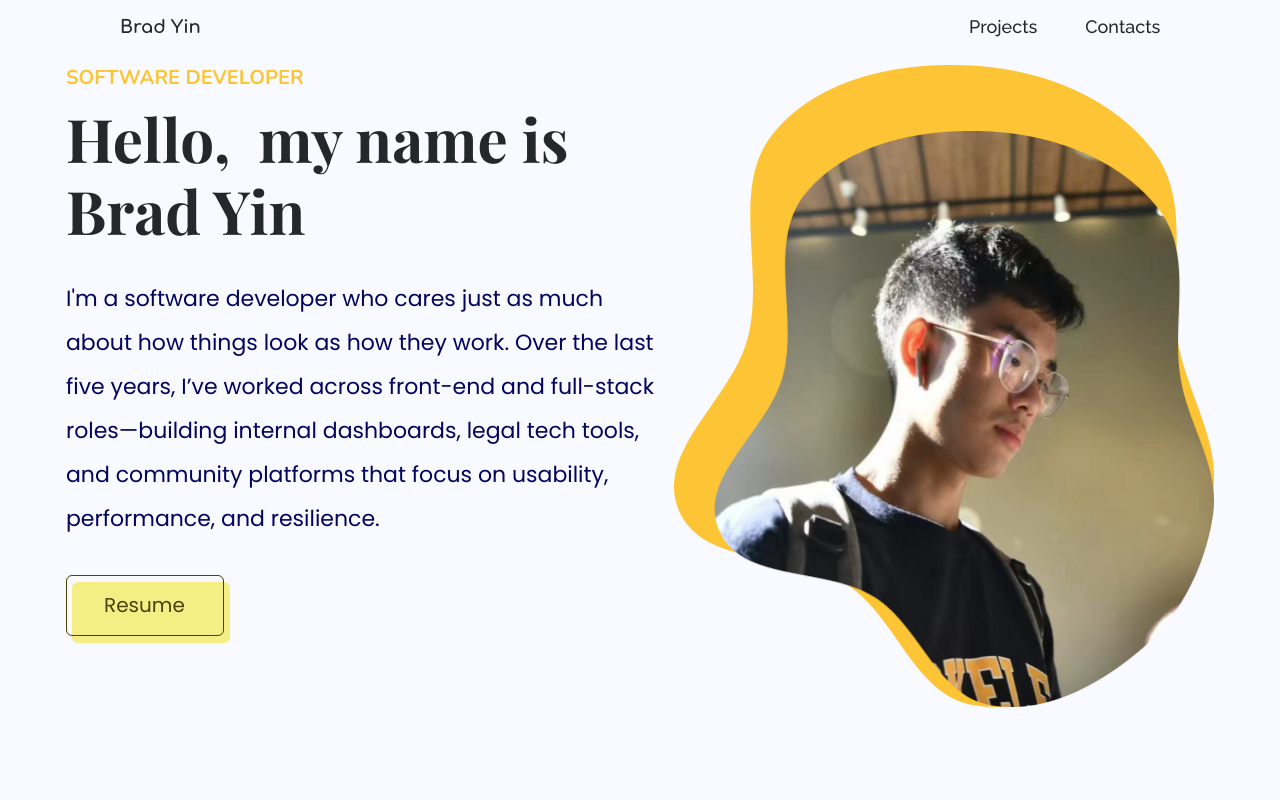
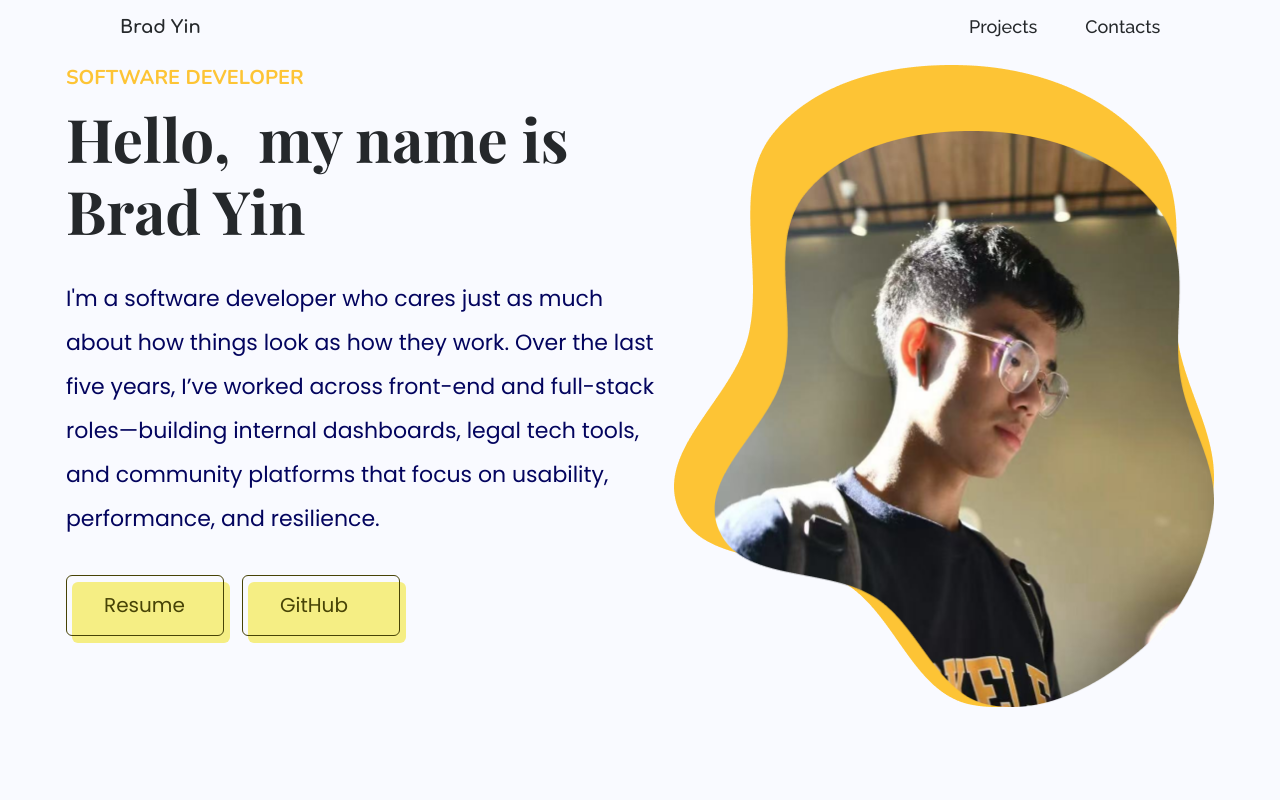
Before and after one commit to BREADLuVER/portfolio, a React (Vite) app: page / in a window 1280 px wide. Shown: the top 800 px of the page. Built offline with nearby package versions, Linux system fonts and the light colour scheme.

Commit message:
added git

```diff
--- a/src/components/Group/Group.jsx
+++ b/src/components/Group/Group.jsx
@@ -8,36 +8,36 @@ import React from "react";
 import { useReducer } from "react";
 import "./style.css";
 
-export const Group = ({ property1, className }) => {
+export const Group = ({ property1, className, type = 'resume' }) => {
   const [state, dispatch] = useReducer(reducer, {
     property1: property1 || "default",
   });
 
+  const isResume = type === 'resume';
+  const link = isResume
+    ? `${import.meta.env.BASE_URL}resume/resume.pdf`
+    : 'https://github.com/BREADLuVER';
+
+  const label = isResume ? 'Resume' : 'GitHub';
+
   return (
     <div
       className={`group ${state.property1} ${className}`}
-      onMouseLeave={() => {
-        dispatch("mouse_leave");
-      }}
-      onMouseEnter={() => {
-        dispatch("mouse_enter");
-      }}
-      onClick={() => {
-        dispatch("click");
-      }}
+      onMouseLeave={() => dispatch("mouse_leave")}
+      onMouseEnter={() => dispatch("mouse_enter")}
+      onClick={() => dispatch("click")}
     >
       <a
-        href={`${import.meta.env.BASE_URL}resume/resume.pdf`}
+        href={link}
         target="_blank"
         rel="noopener noreferrer"
       >
         <div className="overlap-group">
           {state.property1 === "default" && <div className="rectangle" />}
           <div className="div" />
-          <div className="text-wrapper-2">Resume</div>
+          <div className="text-wrapper-2">{label}</div>
         </div>
       </a>
-
     </div>
   );
 };
--- a/src/screens/PortfolioSimple/PortfolioSimple.jsx
+++ b/src/screens/PortfolioSimple/PortfolioSimple.jsx
@@ -104,6 +104,7 @@ export const PortfolioSimple = () => {
 
                     <div className="buttons">
                       <Group className="group-5" property1="default" />
+                      <Group className="group-5" property1="default" type="github" />
                     </div>
                   </div>
                 </div>
@@ -134,6 +135,7 @@ export const PortfolioSimple = () => {
 
                       <div className="buttons">
                         <Group className="group-5" property1="default" />
+                        <Group className="group-5" property1="default" type="github" />
                       </div>
                     </div>
                   </div>
```
